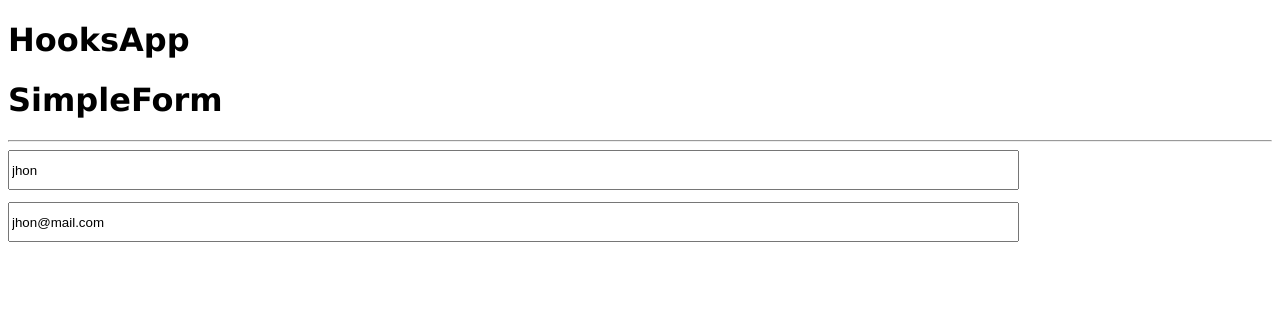
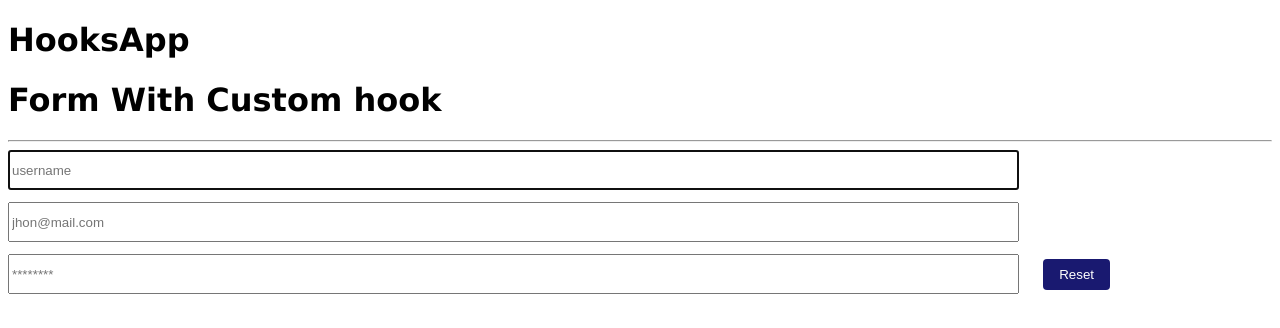
Before and after one commit to JhonEduard26/hooks-app, a React (Vite) app: page / in a window 1280 px wide. Shown: the top 328 px of the page. Built offline with nearby package versions, Linux system fonts and the light colour scheme.

Commit message:
[ADD] useform custom hook

```diff
--- a/src/02-useEffect/FormWithCustomHook.jsx
+++ b/src/02-useEffect/FormWithCustomHook.jsx
@@ -1,5 +1,45 @@
+import { useForm } from '../hooks/useForm'
+
 export const FormWithCustomHook = () => {
+  const [formValues, onInputChange, onResetForm] = useForm({
+    username: '',
+    email: '',
+    password: ''
+  })
+
+  const { username, email, password } = formValues
+
   return (
-    <h3>FormWithCustomHook</h3>
+    <>
+      <h1>Form With Custom hook</h1>
+      <hr />
+
+      <input
+        type="text"
+        placeholder="username"
+        name="username"
+        value={username}
+        onChange={onInputChange}
+        autoFocus
+      />
+
+      <input
+        type="email"
+        placeholder="jhon@mail.com"
+        name="email"
+        value={email}
+        onChange={onInputChange}
+      />
+
+      <input
+        type="password"
+        placeholder="********"
+        name="password"
+        value={password}
+        onChange={onInputChange}
+      />
+
+      <button onClick={onResetForm}>Reset</button>
+    </>
   )
 }
--- a/src/App.jsx
+++ b/src/App.jsx
@@ -1,5 +1,6 @@
 import { CounterApp } from './01-useState/CounterApp'
 import { CounterWithHook } from './01-useState/CounterWithHook'
+import { FormWithCustomHook } from './02-useEffect/FormWithCustomHook'
 import { SimpleForm } from './02-useEffect/SimpleForm'
 
 export const App = () => {
@@ -8,7 +9,8 @@ export const App = () => {
       <h1>HooksApp</h1>
       {/* <CounterApp /> */}
       {/* <CounterWithHook /> */}
-      <SimpleForm />
+      {/* <SimpleForm /> */}
+      <FormWithCustomHook />
     </>
   )
 }
--- a/src/hooks/useForm.js
+++ b/src/hooks/useForm.js
@@ -0,0 +1,23 @@
+import { useState } from 'react'
+
+export const useForm = (initialValue) => {
+  const [formValues, setFormValues] = useState(initialValue)
+
+  const handleInputChange = ({ target }) => {
+    const { name, value } = target
+    setFormValues({
+      ...formValues,
+      [name]: value
+    })
+  }
+
+  const handleResetForm = () => {
+    setFormValues(initialValue)
+  }
+
+  return [
+    formValues,
+    handleInputChange,
+    handleResetForm
+  ]
+}
```
